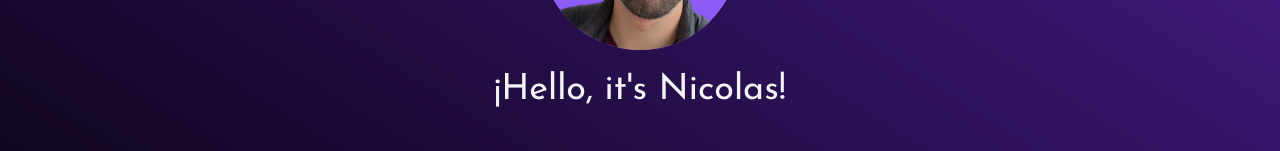
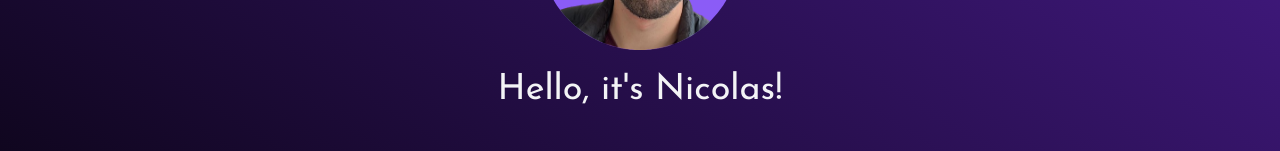
Before and after one commit to nicolasesmite/Portfolio, a Next.js app: page / in a window 1280 px wide. Shown: the part 317-468 px from the top of the page. Built offline with nearby package versions, Linux system fonts and the light colour scheme.

Commit message:
final version

```diff
--- a/app/page.tsx
+++ b/app/page.tsx
@@ -17,7 +17,7 @@ export default function Home() {
         </div>
 
         <h2 className="text-2xl sm:text-4xl mb-5 text-nowrap">
-          ¡Hello, it's Nicolas!
+          Hello, it's Nicolas!
         </h2>
         <p className="text-xl text-center sm:text-2xl">
           I am a frontend developer trying to enter the IT World. ¿Want to know
```
